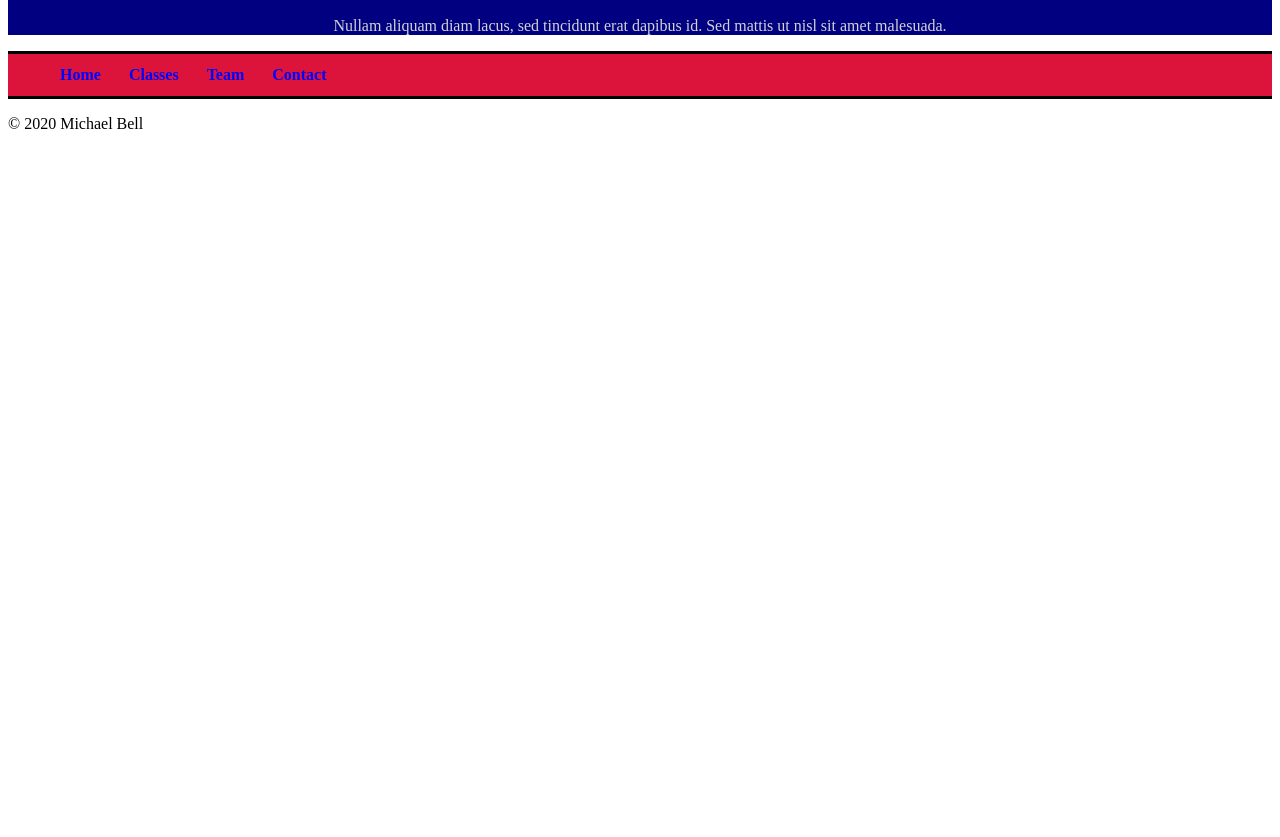
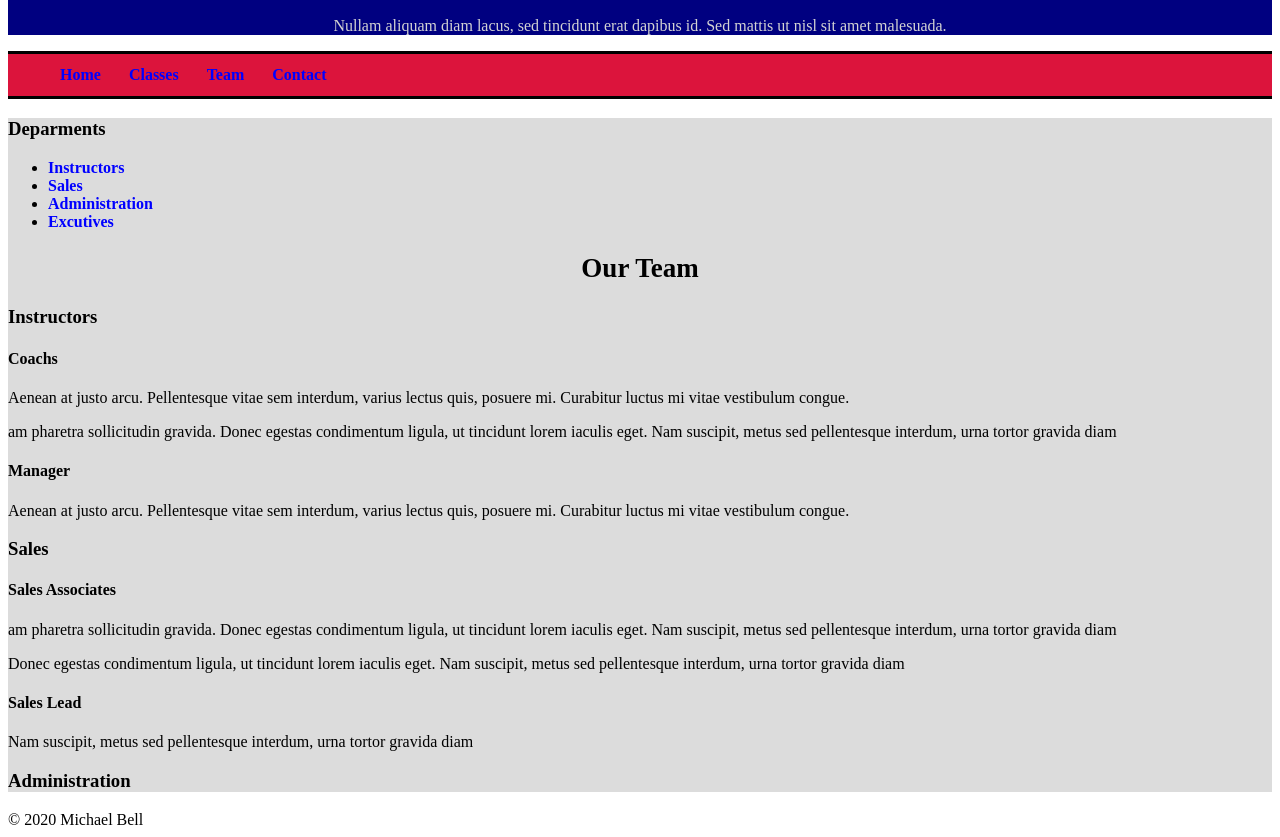
Before and after one commit to mbell8464/FED1StudioProject, a plain HTML site: page FED1StudioProject/team.html in a window 1280 px wide. Shown: the part 57-894 px from the top of the page. Before the commit the page ends 800 px from the top, so only its background shows below. Drawn offline with Linux system fonts and the light colour scheme.

Commit message:
Added contact page layout, info, and styling. Added layout of team page

```diff
--- a/FED1StudioProject/css/custom.css
+++ b/FED1StudioProject/css/custom.css
@@ -67,3 +67,21 @@ nav ul li a {
     display: block;
 
 }
+
+
+/*Contact list styling*/
+
+#contact ul li {
+    text-align: center;
+    list-style-type: none;
+}
+
+#contact ul li a {
+    padding: 12px;
+    display: block;
+}
+#contact ul #listItemOne, /*#listItemTwo,*/ #listItemThree {
+    /*background-color: crimson;*/
+    border-top: 3px solid black;
+    border-bottom: 3px solid black;
+}
--- a/FED1StudioProject/team.html
+++ b/FED1StudioProject/team.html
@@ -33,9 +33,66 @@
         </ul>
     </nav>
     <main>
-        <div>
+        <aside>
+            <h3>Deparments</h3>
+            <ul>
+                <li>
+                    <a href="#instructors">Instructors</a>
+                </li>
+                <li>
+                    <a href="#sales">Sales</a>
+                </li>
+                <li>
+                    <a href="#admin">Administration</a>
+                </li>
+                <li>
+                    <a href="#executive">Excutives</a>
+                </li>
+            </ul>
+        </aside>
+        <section>
+            <h1>Our Team</h1>
+            <article>
+                <h3>Instructors</h3>
+                <section>
+                    <h4>Coachs</h4>
+                    <p>
+                        Aenean at justo arcu. Pellentesque vitae sem interdum, varius lectus quis, posuere mi. Curabitur luctus mi vitae vestibulum congue.
+                    </p>
+                    <p>
+                        am pharetra sollicitudin gravida. Donec egestas condimentum ligula, ut tincidunt lorem iaculis eget. Nam suscipit, metus sed pellentesque interdum, urna tortor gravida diam
+                    </p>
+                </section>
+                <section>
+                    <h4>Manager</h4>
+                    <p>
+                        Aenean at justo arcu. Pellentesque vitae sem interdum, varius lectus quis, posuere mi. Curabitur luctus mi vitae vestibulum congue.
+                    </p>
+                </section>
+            </article>
+            <article>
+                <h3>Sales</h3>
+                <section>
+                    <h4>Sales Associates</h4>
+                    <p>
+                        am pharetra sollicitudin gravida. Donec egestas condimentum ligula, ut tincidunt lorem iaculis eget. Nam suscipit, metus sed pellentesque interdum, urna tortor gravida diam
+                    </p>
+                    <p>
+                        Donec egestas condimentum ligula, ut tincidunt lorem iaculis eget. Nam suscipit, metus sed pellentesque interdum, urna tortor gravida diam
+                    </p>
+                </section>
+                <section>
+                    <h4>Sales Lead</h4>
+                    <p>
+                        Nam suscipit, metus sed pellentesque interdum, urna tortor gravida diam
+                    </p>
+                </section>
+            </article>
+            <article>
+                <h3>Administration</h3>
 
-        </div>
+            </article>
+        </section>
     </main>
     <footer>
         &copy; 2020 Michael Bell
```
Also changed, not shown: FED1StudioProject/contact.html (+16 -2 lines).
